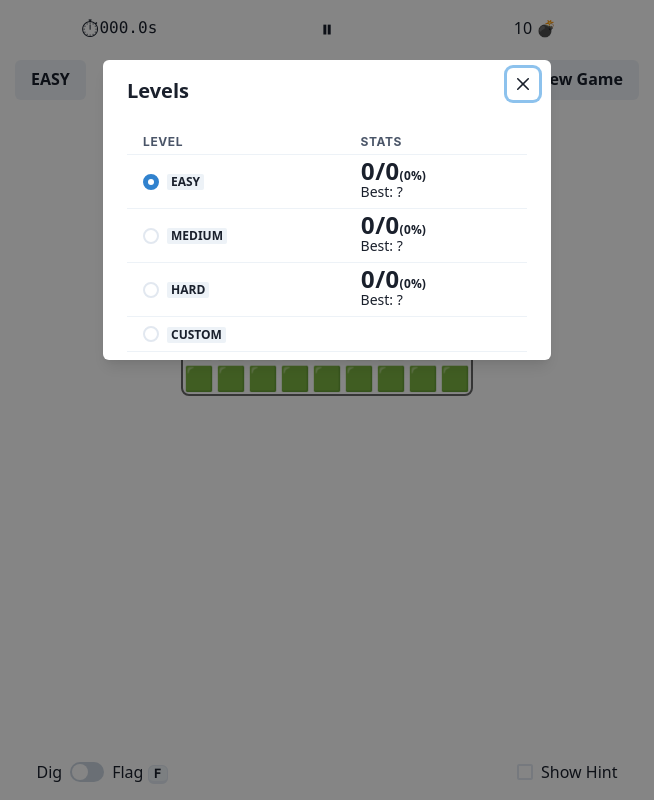
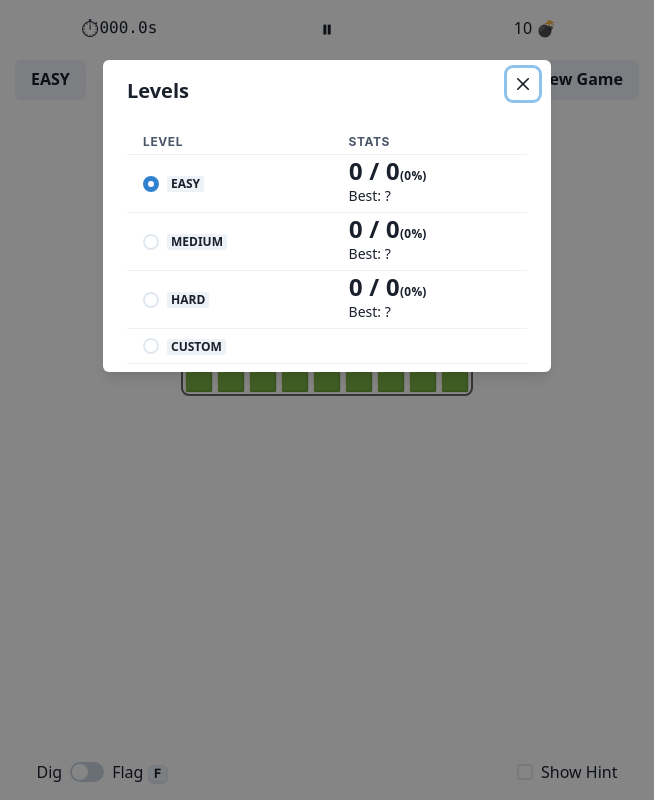
Before and after one commit to EnixCoda/MineSweeper, a React (Vite) app: page / in a window 1280 px wide. Both pictures are taken after a click on the button "EASY". Shown: the whole page, without its empty margins (313-967 px from the left). Built offline with nearby package versions, Linux system fonts and the light colour scheme.

Commit message:
chore: adjust simple statistics spacing

```diff
--- a/src/components/SimpleStatistics.tsx
+++ b/src/components/SimpleStatistics.tsx
@@ -29,7 +29,7 @@ export function SimpleStatistics({
         </StatLabel>
       )}
       <StatNumber>
-        {statistics.wins}/{statistics.total}
+        {statistics.wins} / {statistics.total}
         <Text fontSize="xs" as="span">
           (
           {statistics.total > 0
@@ -37,7 +37,7 @@ export function SimpleStatistics({
             : 0}
           %)
         </Text>
-        {!label && <Text fontSize="sm" fontWeight="normal">Best: {record ? formatTime(record) : "?"}</Text>}
+        {!label && <Text mt="1" fontSize="sm" fontWeight="normal">Best: {record ? formatTime(record) : "?"}</Text>}
       </StatNumber>
       {label && (
         <StatHelpText>Best: {record ? formatTime(record) : "?"}</StatHelpText>
```
